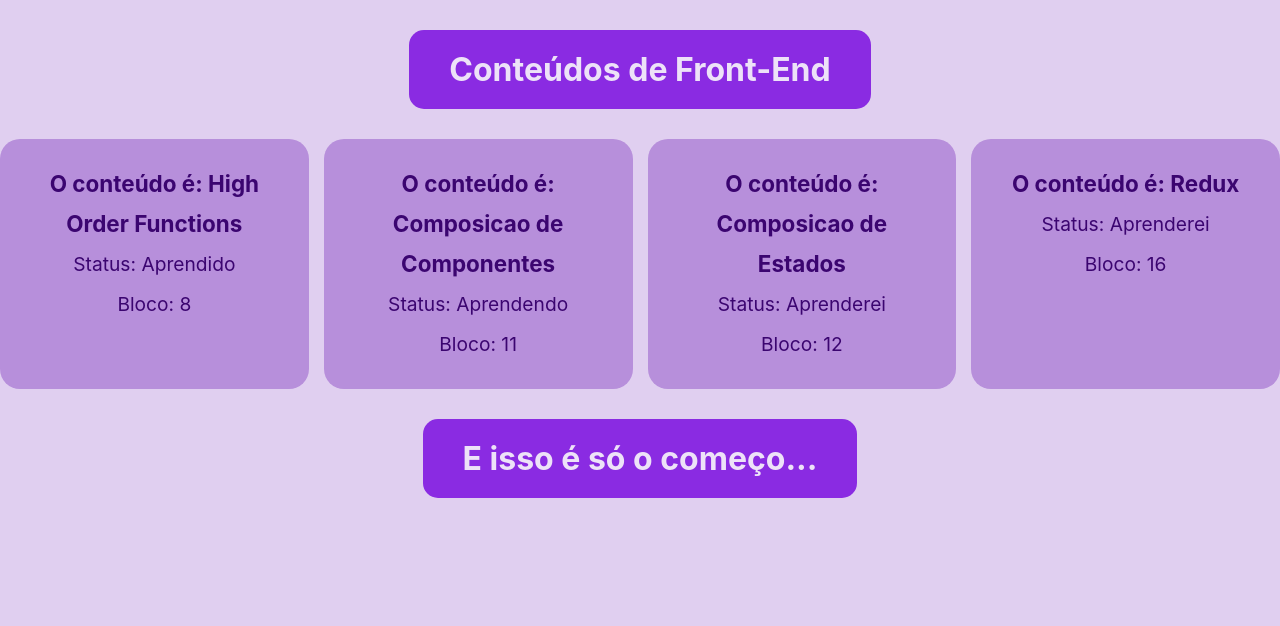
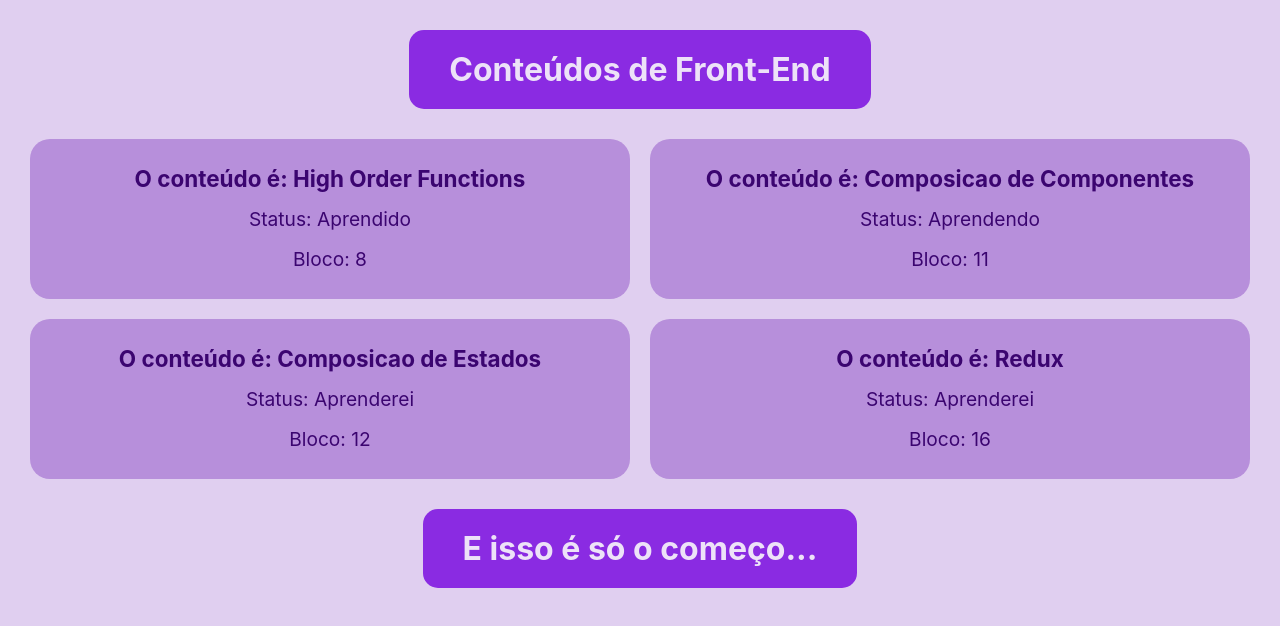
Before and after one commit to tiemifaustino/trybe-exercicios, a React (Create React App) app in the folder 2-front-end/bloco-10-introducao-a-react/dia-1-hello-world-no-react/exercicio-react-2/: page / in a window 1280 px wide. Shown: the top 626 px of the page. Built offline with nearby package versions, Linux system fonts and the light colour scheme; the HTML template or start-up script is replaced by a standard one.

Commit message:
CSS - alinhado cards

```diff
--- a/2-front-end/bloco-10-introducao-a-react/dia-1-hello-world-no-react/exercicio-react-2/src/Content.jsx
+++ b/2-front-end/bloco-10-introducao-a-react/dia-1-hello-world-no-react/exercicio-react-2/src/Content.jsx
@@ -27,6 +27,7 @@ class Content extends React.Component {
   render() {
     return (
         <main className='content'>
+          <div className="content-container">
             {
               conteudos.map((conteudo) => (
                 <div key={conteudo.conteudo} className='card'>
@@ -36,6 +37,7 @@ class Content extends React.Component {
                 </div>
               ))
             }
+          </div>
         </main>
     );
   }
--- a/2-front-end/bloco-10-introducao-a-react/dia-1-hello-world-no-react/exercicio-react-2/src/index.css
+++ b/2-front-end/bloco-10-introducao-a-react/dia-1-hello-world-no-react/exercicio-react-2/src/index.css
@@ -37,14 +37,20 @@ code {
   display: flex;
   width: 100%;
   justify-content: center;
-  align-content: center;
-  gap: 15px;
+}
+
+.content-container {
+  display: flex;
+  flex-wrap: wrap;
+  gap: 20px;
+  justify-content: center;
+  width: 1220px;
 }
 
 .card {
   display: flex;
   flex-direction: column;
-  padding: 25px;
+  padding: 20px;
   font-size: 1.2rem;
   line-height: 40px;
   background-color: rgb(183, 143, 219);
```
Lines whose indentation alone changed are shown as unchanged.
